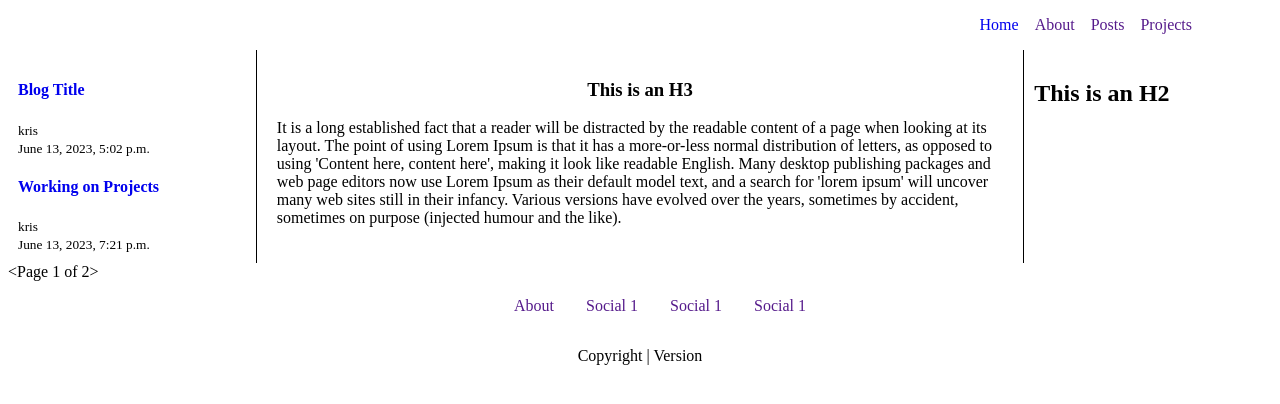
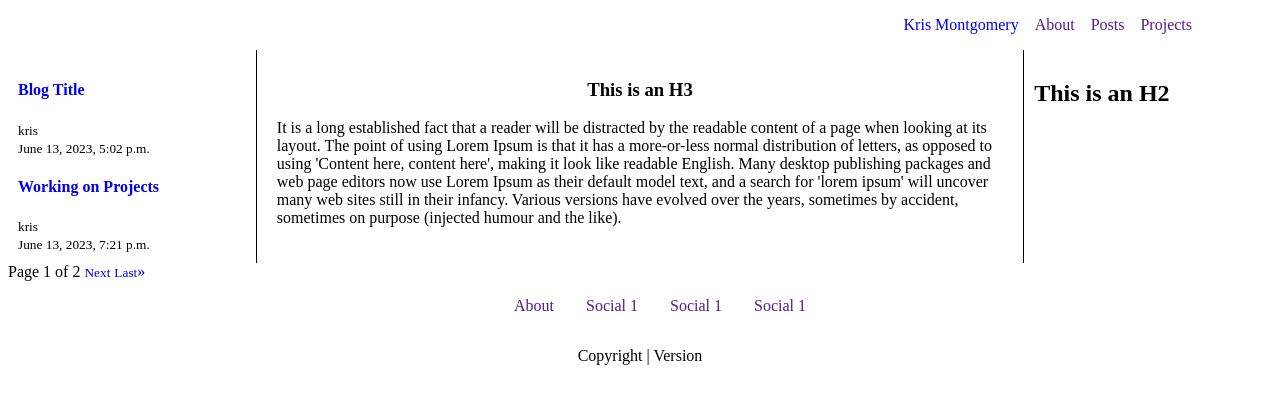
Before and after one commit to krmontgomery/Django_Site, a Django app: page / in a window 1280 px wide. Shown: the top 404 px of the page. Run offline with Django 4.2, Linux system fonts and the light colour scheme; data comes from the database, SQL or seed files in the repository.

Commit message:
Added more to pagination. Clean up for now.

```diff
--- a/portfolio_site/Templates/navbar.html
+++ b/portfolio_site/Templates/navbar.html
@@ -24,7 +24,7 @@
 
     <div class="navbar-container">
         <ul class="navbar">
-            <li class="navbar-item fullwidth"><a href="{% url 'home' %}">Home</a></li>
+            <li class="navbar-item fullwidth"><a href="{% url 'home' %}">Kris Montgomery</a></li>
             <li class="navbar-item"><a href="">About</a></li>
             <li class="navbar-item"><a href="">Posts</a></li>
             <li class="navbar-item"><a href="">Projects</a></li>
--- a/portfolio_site/main/templates/main/home.html
+++ b/portfolio_site/main/templates/main/home.html
@@ -42,5 +42,15 @@
         <h2>This is an H2</h2>
     </div>
 </div>
-{{posts}}
+{% if posts.has_previous %}
+    <a href="?page=1">&laquo <small>First</small></a>
+    <a href="?page={{posts.previous_page_number}}"><small>Previous</small></a>
+{% endif %}
+
+Page {{ posts.number }} of {{ posts.paginator.num_pages }}
+
+{% if posts.has_next %}
+    <a href="?page={{posts.next_page_number}}"><small>Next</small></a>
+    <a href="?page={{posts.paginator.num_pages}}"><small>Last</small>&raquo</a>
+{% endif %}
 {% endblock %}
```
